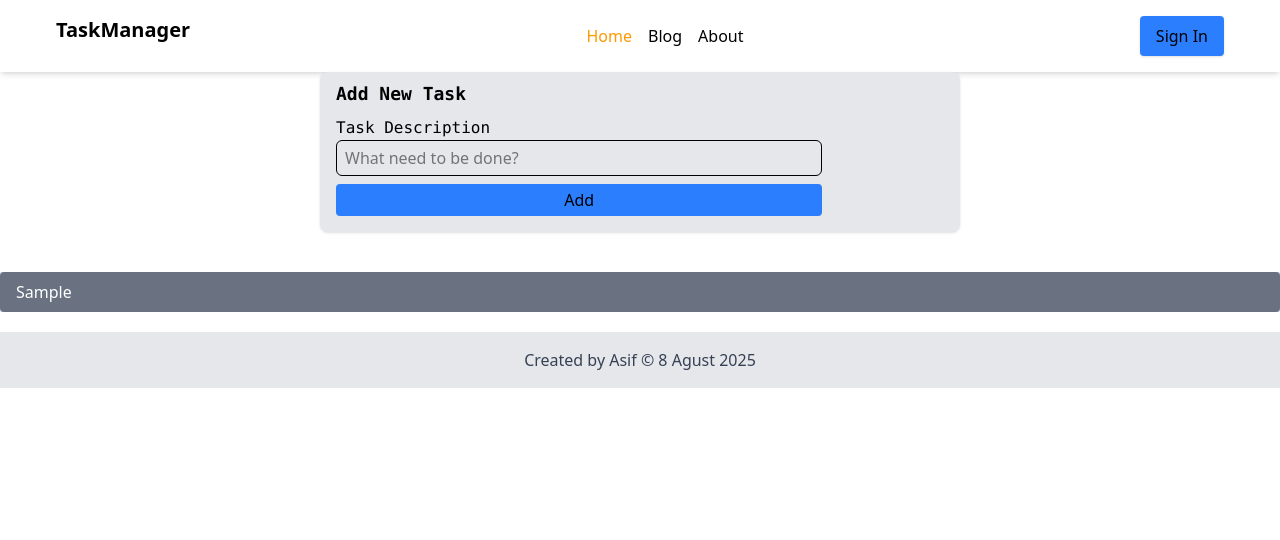
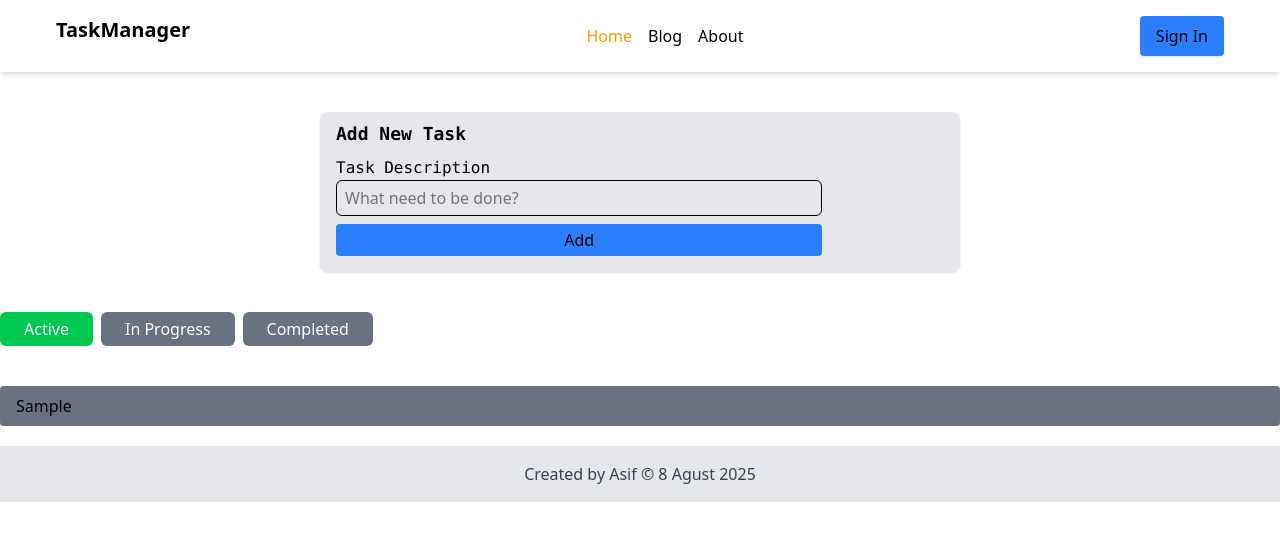
Before and after one commit to AsifMia-dev/React-App, a React (Vite) app: page / in a window 1280 px wide. Both pictures are taken after typing "Sample" into the empty fields and a click on the button "Add". Shown: the top 540 px of the page. Built offline with nearby package versions, Linux system fonts and the light colour scheme.

Commit message:
Configure Active button identifyer

```diff
--- a/src/Components/Button.jsx
+++ b/src/Components/Button.jsx
@@ -7,7 +7,7 @@ const type ={
     ],
     secondary:[
         "bg-gray-500",
-        "hover:bg-gray-600",
+        "hover:bg-gray-400",
 
     ],
     success:[
@@ -19,9 +19,9 @@ const type ={
         "hover:bg-red-600",
     ]
 }
-function Button({buttonName , buttonType}){
+function Button({buttonName , buttonType , onClick}){
     return(
-        <button className= {type[buttonType].join(" ") + "w-3 px-6 py-[5px] text-md rounded-md text-white cursor-pointer"}>{buttonName}</button>
+        <button onClick={onClick} className= {type[buttonType].join(" ") + "w-3 px-6 py-[5px] text-md rounded-md text-white cursor-pointer"}>{buttonName}</button>
     );
 }
 
--- a/src/Pages/Home.jsx
+++ b/src/Pages/Home.jsx
@@ -1,26 +1,24 @@
 import Layout from "../Components/Layout";
 import CreateTask from "../Tasks/CreateTask";
-
+import TaskButtonGroup from "../Tasks/TaskButtonGroup";
+import AllTask from "../Tasks/AllTask";
+import { useState } from "react";
 
 function Home({greet,tasks}){
-    console.log("Task from home" ,tasks);
+    const [active , setActive] = useState('Active');
+
+    const handleActive = (activeButton) =>{
+        setActive(activeButton);
+    }
     return(
         <Layout>
+
             <CreateTask greet={greet}/>
-            <div className="container mx-auto mt-10 bg-gray-200 h-auto w-full">
+            <div className="container mx-auto mt-10 ">
+                 <TaskButtonGroup active={active} onClick = {handleActive}/>
+                 {active === 'Active' && <AllTask tasks = {tasks}/>}
+            </div>
 
-                   {tasks.map((task, index) => {
-                    return (
-                        <li
-                            className="bg-gray-500 px-4 pt-2 text-white w-full h-10 list-none mb-0.5 rounded hover:bg-gray-400"
-                        >
-                            {task}
-                        </li>
-                    );
-                })}
-
-
-            </div>
         </Layout>
     );
 }
--- /dev/null
+++ b/src/Tasks/AllTask.jsx
@@ -0,0 +1,19 @@
+
+function AllTask({tasks}){
+    return(
+         <div className="container mx-auto mt-10 bg-gray-200 h-auto w-full">
+                   {tasks.map((task, index) => {
+                    return (
+                        <li
+                            className="bg-gray-500 px-4 pt-2 text-black w-full h-10 list-none mb-0.5 rounded hover:bg-gray-400"
+                        >
+                            {task}
+                        </li>
+                    );
+                })}
+
+
+            </div>
+    )
+}
+export default AllTask;
--- a/src/Tasks/CreateTask.jsx
+++ b/src/Tasks/CreateTask.jsx
@@ -16,7 +16,7 @@ function CreateTask({greet}){
     }
     return(
         <>
-            <div className="w-[50%] mx-auto bg-gray-200 h-auto rounded-lg shadow py-2 ">
+            <div className="w-[50%] mx-auto mt-10 bg-gray-200 h-auto rounded-lg shadow py-2 ">
                 <h1 className="px-4 text-lg font-mono font-bold">Add New Task</h1>
                 <div className="container mx-auto px-4 py-2">
                     <form className="flex flex-col" onSubmit={handleSubmit}>
--- /dev/null
+++ b/src/Tasks/FilterTasks.jsx
@@ -0,0 +1,18 @@
+
+
+function FilerTasks({tasks}){
+    <div className="container mx-auto mt-10 bg-gray-200 h-auto w-full">
+                   {tasks.filter((task) => {
+                    return (
+                        <li
+                            className="bg-gray-500 px-4 pt-2 text-black w-full h-10 list-none mb-0.5 rounded hover:bg-gray-400"
+                        >
+                            {task}
+                        </li>
+                    );
+                })}
+
+
+            </div>
+}
+export default FilerTasks;
--- /dev/null
+++ b/src/Tasks/TaskButtonGroup.jsx
@@ -0,0 +1,24 @@
+import Button from "../Components/Button";
+
+function TaskButtonGroup({active,onClick}){
+     const buttons = ["Active", "In Progress", "Completed"];
+
+    return(
+        <div className="flex flex-row gap-x-2 ">
+            {
+                buttons.map((name)=>{
+                    return(
+
+                        <Button
+                            buttonName={name}
+                            onClick={() => onClick(name)}
+                            buttonType={name === active ? 'success':'secondary'}
+                        />
+                    );
+                })
+            }
+        </div>
+    );
+};
+
+export default TaskButtonGroup;
```
